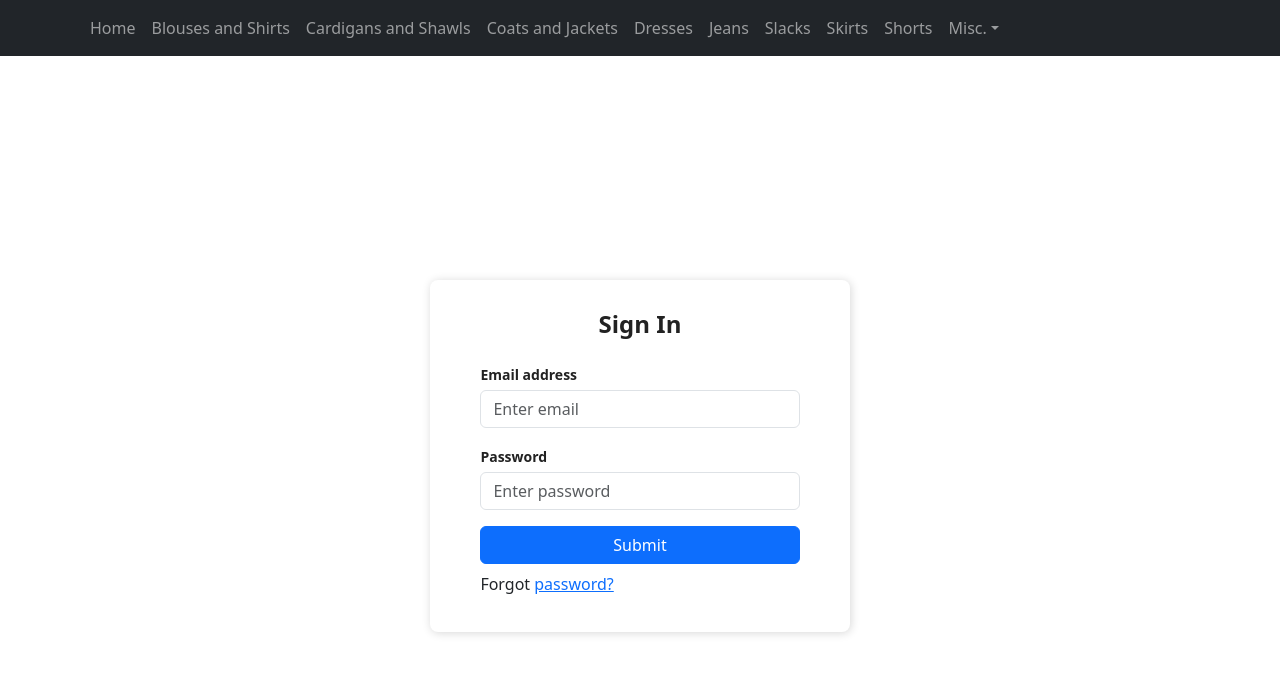
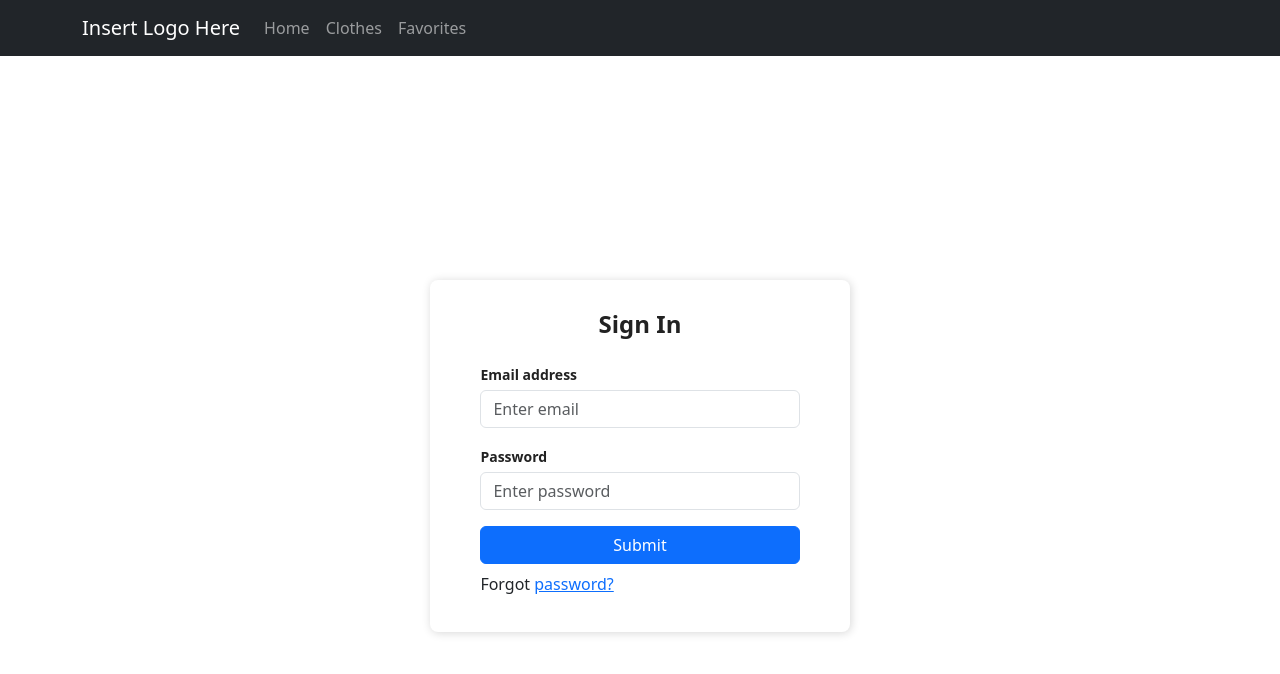
Before and after one commit to Dissurender/overly-dressed, a React (Create React App) app in the folder client/: page /auth in a window 1280 px wide. Shown: the top 674 px of the page. Built offline with nearby package versions, Linux system fonts and the light colour scheme; a web font is replaced by a local one.

Commit message:
Abstracted login button, hides it on login auth page.

```diff
--- a/client/src/App.tsx
+++ b/client/src/App.tsx
@@ -2,7 +2,7 @@ import 'bootstrap/dist/css/bootstrap.min.css';
 import './styles/ClothingItem.scss';
 import './styles/Footer.scss';
 import './styles/LoginForm.scss';
-import './styles/Navigation.scss';
+
 
 import React from 'react';
 import { Route, Routes } from 'react-router-dom';
--- a/client/src/components/Footer.tsx
+++ b/client/src/components/Footer.tsx
@@ -3,11 +3,9 @@ import { Container } from 'react-bootstrap';
 
 const Footer = () => {
     return (
-        <div className='footer-copyright row-md-3'>
-            <Container>
-                <span>© {new Date().getFullYear()} Overly-Dressed</span>
-            </Container>
-        </div>
+        <Container className="footer-copyright p-5 bg-white text-right">
+            <span>© {new Date().getFullYear()} Overly-Dressed</span>
+        </Container>
     );
 };
 
--- /dev/null
+++ b/client/src/components/LogInButton.tsx
@@ -0,0 +1,18 @@
+import React from 'react';
+import Button from 'react-bootstrap/Button';
+import { Link } from 'react-router-dom';
+import { useLocation } from 'react-router-dom';
+
+function LoginButton() {
+    const currPath = useLocation().pathname;
+    const isLogInPage = currPath.includes('auth');
+
+    return isLogInPage ? null :
+        <Link to="/auth">
+            <Button variant="dark" size="lg">
+                Log In
+            </Button>
+        </Link>
+}
+
+export default LoginButton;
--- a/client/src/components/Navigation.tsx
+++ b/client/src/components/Navigation.tsx
@@ -2,37 +2,36 @@ import Container from 'react-bootstrap/Container';
 import NavbarToggle from 'react-bootstrap/esm/NavbarToggle';
 import Nav from 'react-bootstrap/Nav';
 import Navbar from 'react-bootstrap/Navbar';
-import NavDropdown from 'react-bootstrap/NavDropdown';
 import React from 'react';
+import LoginButton from './LogInButton';
+
+import { NavbarBrand } from 'react-bootstrap';
 
 
 function Navigation() {
     return (
+        <div>
             <Navbar bg="dark" variant="dark" expand="lg">
                 <Container>
+                    <NavbarBrand>
+                        <Nav.Link href="/">Insert Logo Here</Nav.Link>
+                    </NavbarBrand>
                     <NavbarToggle aria-controls="basicnav-bar-nav" />
                     <Navbar.Collapse id="basic-navbar-nav">
                         <Nav className="me-auto">
                             <Nav.Link href="/">Home</Nav.Link>
-                        <Nav.Link href="">Blouses and Shirts</Nav.Link>
-                        <Nav.Link href="">Cardigans and Shawls</Nav.Link>
-                        <Nav.Link href="">Coats and Jackets</Nav.Link>
-                        <Nav.Link href="">Dresses</Nav.Link>
-                        <Nav.Link href="">Jeans</Nav.Link>
-                        <Nav.Link href="">Slacks</Nav.Link>
-                        <Nav.Link href="">Skirts</Nav.Link>
-                        <Nav.Link href="">Shorts</Nav.Link>
-                        <NavDropdown title="Misc." id="basic-nav-dropdown">
-                            <NavDropdown.Item href="">Socks</NavDropdown.Item>
-                            <NavDropdown.Item href="">Tights</NavDropdown.Item>
-                        </NavDropdown>
-
+                            <Nav.Link href="">Clothes</Nav.Link>
+                            <Nav.Link href="">Favorites</Nav.Link>
                         </Nav>
                     </Navbar.Collapse>
                     <Navbar.Collapse className="justify-content-end">
+                        <LoginButton />
                     </Navbar.Collapse>
                 </Container>
             </Navbar>
+
+
+        </div>
     );
 }
 
--- a/client/src/styles/Navigation.scss
+++ /dev/null
@@ -1,3 +0,0 @@
-.navbar-header {
-    background-color: #F16E10;
-  }
--- a/client/src/styles/index.scss
+++ b/client/src/styles/index.scss
@@ -1,3 +1,8 @@
 h1{
     font-family: 'typeface-roboto-slab' !important;
 }
+
+#logo-container img {
+    width: auto;
+    height: 100%;
+ }
```
Lines whose indentation alone changed are shown as unchanged.
